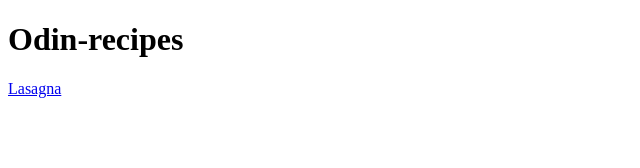
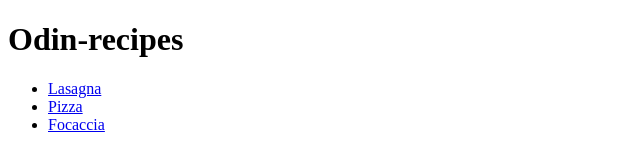
Before and after one commit to ruskhl/odin-recipes, a plain HTML site: page index.html in a window 1280 px wide. Shown: the whole page, without its empty margins (0-640 px from the left). Drawn offline with Linux system fonts and the light colour scheme.

Commit message:
Adding the link for the focaccia recipe

```diff
--- a/index.html
+++ b/index.html
@@ -8,6 +8,10 @@
 </head>
 <body>
     <h1>Odin-recipes</h1>
-    <a href="recipes/lasagna.html">Lasagna</a>
+    <ul>
+    <li><a href="recipes/lasagna.html">Lasagna</a></li>
+    <li><a href="recipes/pizza.html">Pizza</a></li>
+    <li><a href="recipes/focaccia.html">Focaccia</a></li>
+    </ul>
 </body>
 </html>
```
